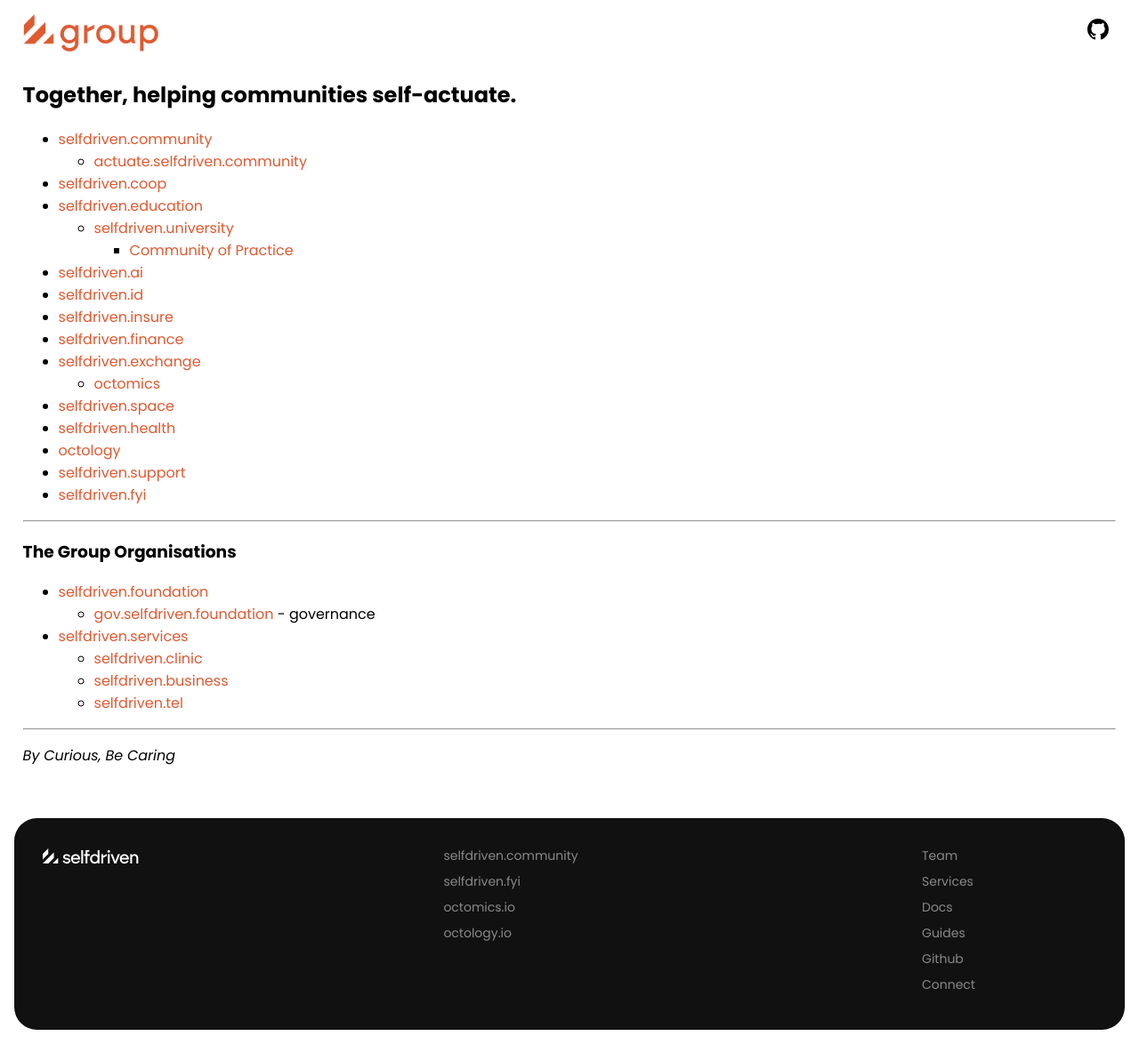
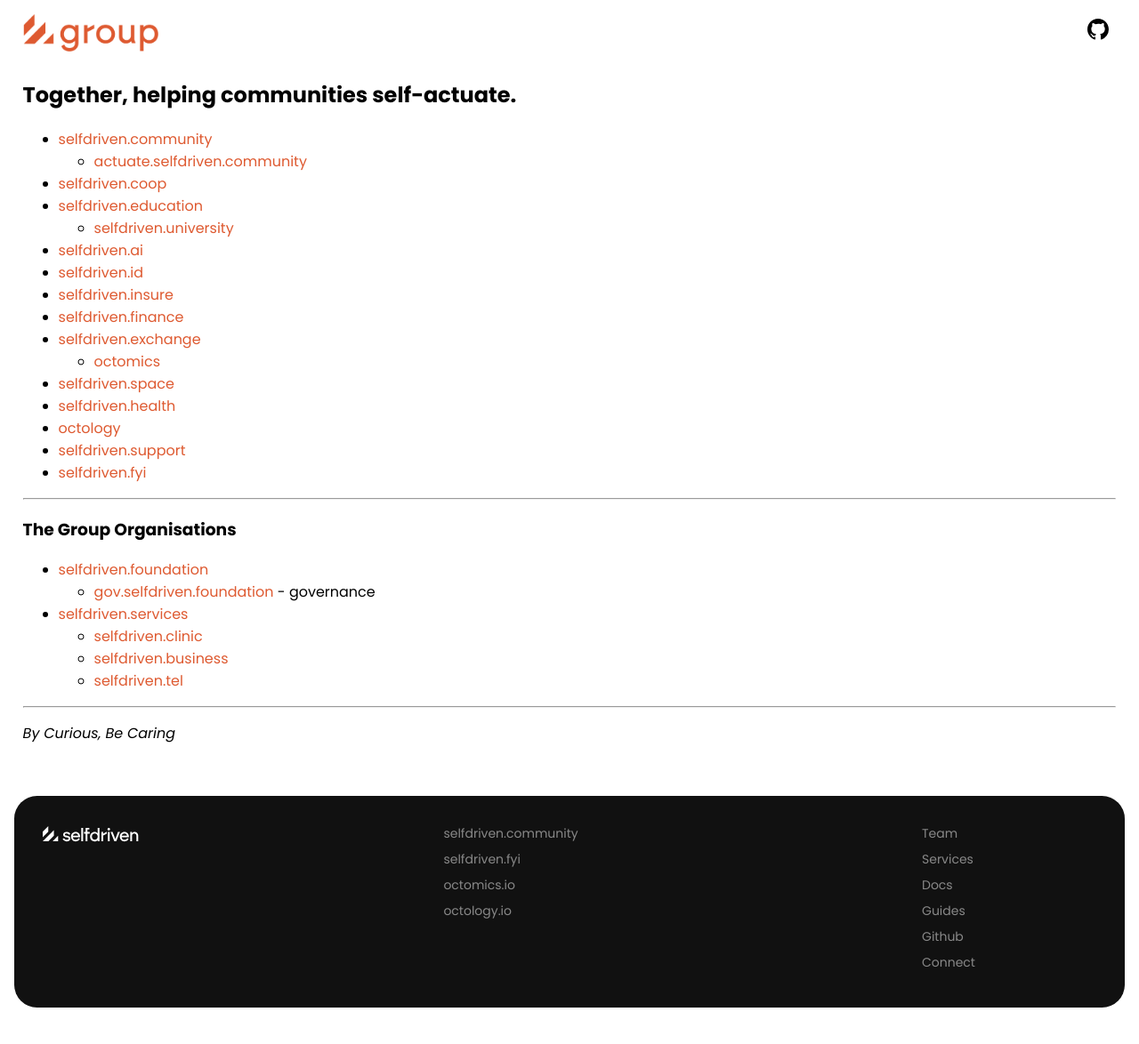
Before and after one commit to selfdriven-foundation/selfdriven-group, a Jekyll site: the page built from docs/index.md, in a window 1280 px wide. Shown: the whole page at 89% size. Built offline with Jekyll 4.4.1, drawn with Linux system fonts in a browser that asks for light colours; after the commit the page ends 1149 px from its top, so only the background shows below that.

Commit message:
Update index.md

```diff
--- a/docs/index.md
+++ b/docs/index.md
@@ -10,7 +10,6 @@ title: Home
 - [selfdriven.coop](https://selfdriven.coop)
 - [selfdriven.education](https://selfdriven.education)
     - [selfdriven.university](https://selfdriven.university)
-        - [Community of Practice](https://www.selfdriven.university/community-of-practice.html)
 - [selfdriven.ai](https://selfdriven.ai)
 - [selfdriven.id](https://selfdriven.id)
 - [selfdriven.insure](https://selfdriven.insure)
```
